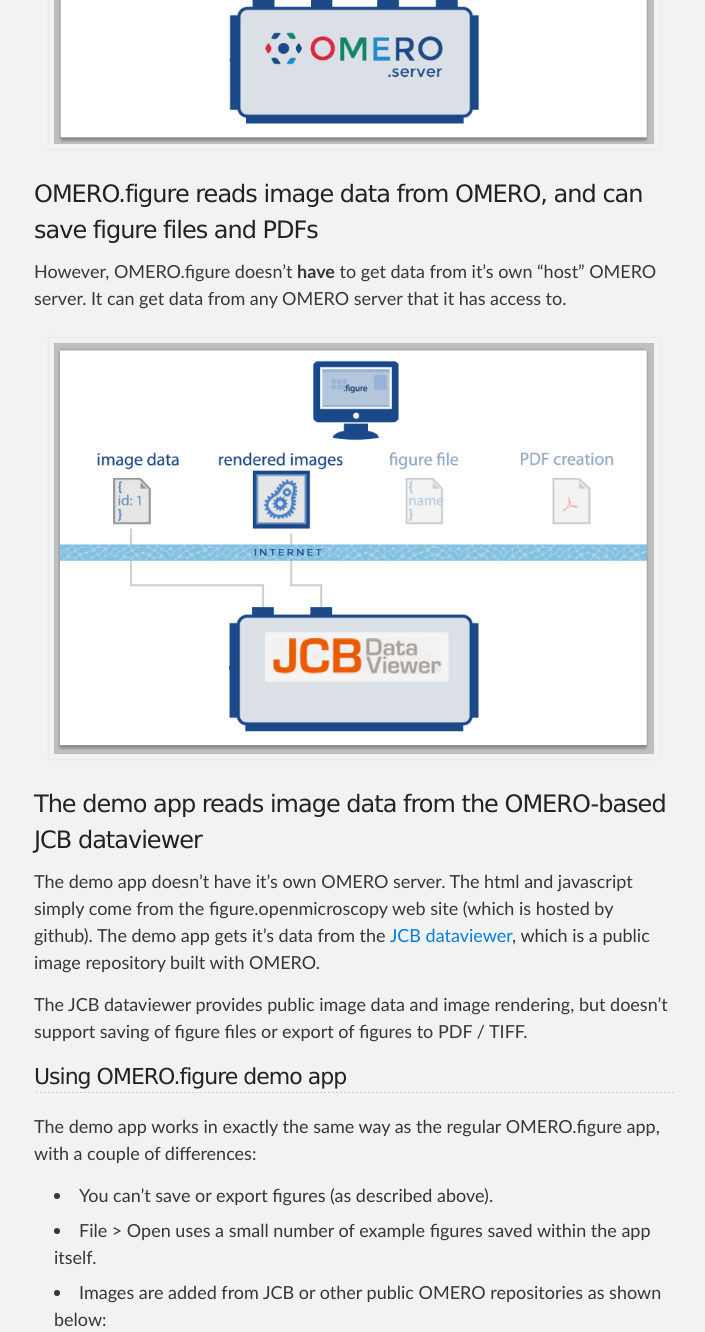
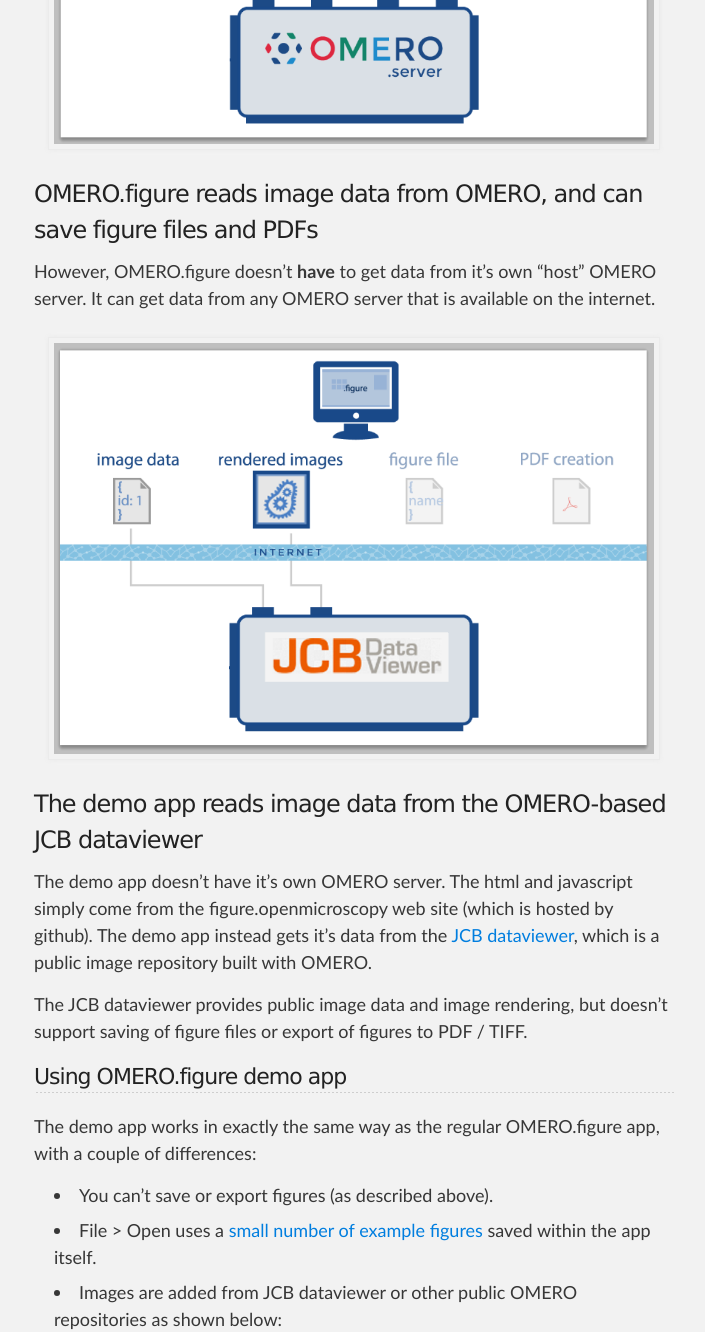
Before and after one commit to ome/omero-figure, a Jekyll site: the page built from _posts/2015-10-07-omero-figure-demo-app-how-it-works.markdown, in a window 1280 px wide and 1400 px high, scrolled down 878 px, cut to the strip 0-1332 px from the top of the window. Shown: the whole strip, without its empty margins (286-991 px from the left). Built offline with Jekyll 4.4.1, drawn with Linux system fonts in a browser that asks for light colours; nearby versions of some CDN libraries; Markdown is read by kramdown in place of the engine named in the settings; comment, search, counter and statistics services are not loaded; some of the changed text lies outside the part shown.

Commit message:
Minor tweaks to demo app blog post

```diff
--- a/_posts/2015-10-07-omero-figure-demo-app-how-it-works.markdown
+++ b/_posts/2015-10-07-omero-figure-demo-app-how-it-works.markdown
@@ -27,7 +27,7 @@
 </div>
 
 However, OMERO.figure doesn't **have** to get data from it's own "host" OMERO server. It
-can get data from any OMERO server that it has access to.
+can get data from any OMERO server that is available on the internet.
 
 <div class="panel panel-default">
   <div class="panel-body" style="padding:0; text-align: center">
@@ -39,7 +39,7 @@
 </div>
 
 The demo app doesn't have it's own OMERO server. The html and javascript simply come from the
-figure.openmicroscopy web site (which is hosted by github). The demo app
+figure.openmicroscopy web site (which is hosted by github). The demo app instead
 gets it's data from the [JCB dataviewer](http://jcb-dataviewer.rupress.org/), which is a public
 image repository built with OMERO.
 
@@ -51,8 +51,8 @@
 The demo app works in exactly the same way as the regular OMERO.figure app, with a couple of differences:
 
  - You can't save or export figures (as described above).
- - File > Open uses a small number of example figures saved within the app itself.
- - Images are added from JCB or other public OMERO repositories as shown below:
+ - File > Open uses a [small number of example figures]({{ site.baseurl }}/#demo) saved within the app itself.
+ - Images are added from JCB dataviewer or other public OMERO repositories as shown below:
 
 <div class="panel panel-default">
   <div class="panel-body" style="padding:0; text-align: center">
```
Also changed, not shown: other parts of _posts/2015-10-07-omero-figure-demo-app-how-it-works.markdown (+1 -1 lines).
